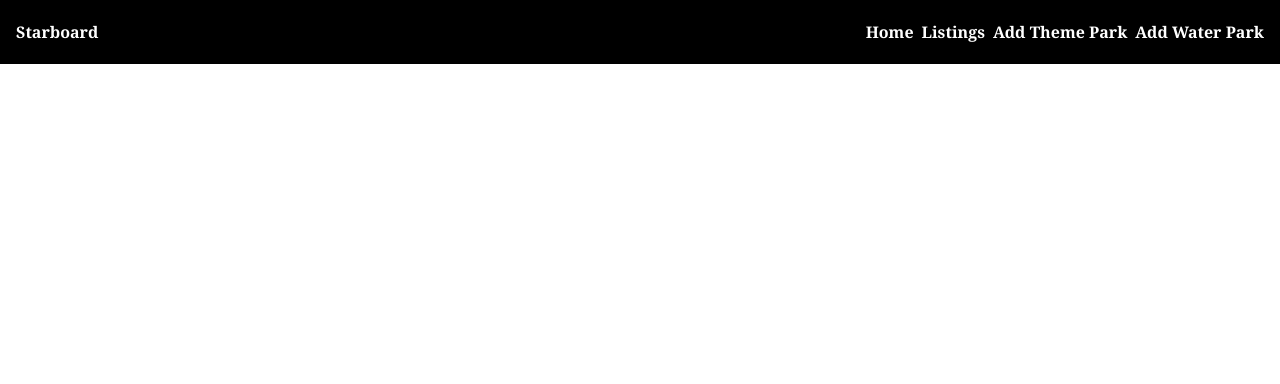
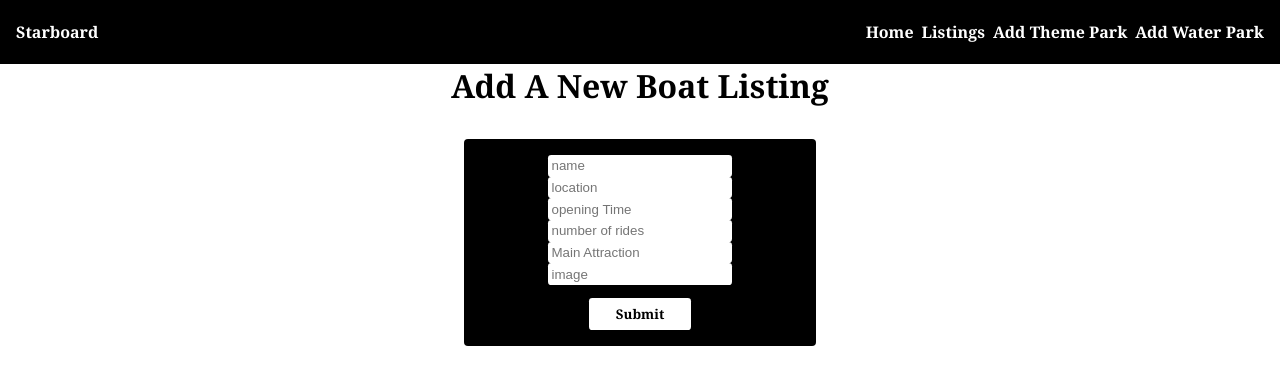
Before and after one commit to zynbahmed/themePark, a React (Vite) app: page /newWaterPark in a window 1280 px wide. Shown: the top 384 px of the page. Built offline with nearby package versions, Linux system fonts and the light colour scheme.

Commit message:
updating add water park

```diff
--- a/src/App.jsx
+++ b/src/App.jsx
@@ -20,11 +20,8 @@ const App = () => {
     openingTime: "",
     location: "",
     noOfRides: null,
-    mainAttraction:"",
-
-
+    mainAttraction: "",
   })
-
 
   const addBoat = (e) => {
     e.preventDefault()
@@ -64,9 +61,18 @@ const App = () => {
               />
             }
           />
-          {/* <Route path="/newWaterPark" element={<WaterPark />} /> */}
+          <Route
+            path="/newWaterPark"
+            element={
+              <WaterPark
+                newBoat={newBoat}
+                handleChange={handleChange}
+                addBoat={addBoat}
+              />
+            }
+          />
         </Routes>
-            </main>
+      </main>
     </div>
   )
 }
--- a/src/components/WaterPark.jsx
+++ b/src/components/WaterPark.jsx
@@ -12,15 +12,57 @@ const WaterPark = (props) => {
   return (
     <div>
       <h1>Add A New Boat Listing</h1>
-      <form onSubmit={ handleSubmit }>
-      <input type="text" value={newBoat.name} onChange={ props.handleChange} name={'name'} placeholder={'name'} />
-      <input type="text" value={newBoat.img} onChange={ props.handleChange} name={'img'} placeholder={'image'} />
-      <input type="text-area" value={newBoat.description} onChange={ props.handleChange} name={'description'} placeholder={'description'} />
-      <input type="text" value={newBoat.price} onChange={ props.handleChange} name={'price'} placeholder={'price'} />
-      <button>Submit</button>
-    </form>
+      <form onSubmit={handleSubmit}>
+        <input
+          type="text"
+          value={newBoat.name}
+          onChange={props.handleChange}
+          name={"name"}
+          placeholder={"name"}
+        />
 
-      <form className="" onSubmit={handleSubmit}></form>
+        <input
+          type="text"
+          value={newBoat.location}
+          onChange={props.handleChange}
+          name={"location"}
+          placeholder={"location"}
+        />
+
+        <input
+          type="text"
+          value={newBoat.openingTime}
+          onChange={props.handleChange}
+          name={"openingTime"}
+          placeholder={"opening Time"}
+        />
+
+        <input
+          type="number"
+          value={newBoat.noOfRides}
+          onChange={props.handleChange}
+          name={"noOfRides"}
+          placeholder={"number of rides"}
+        />
+
+        <input
+          type="text"
+          value={newBoat.mainAttraction}
+          onChange={props.handleChange}
+          name={"mainAttraction"}
+          placeholder={"Main Attraction"}
+        />
+
+        <input
+          type="text"
+          value={newBoat.image}
+          onChange={props.handleChange}
+          name={"image"}
+          placeholder={"image"}
+        />
+
+        <button>Submit</button>
+      </form>
     </div>
   )
 }
```
